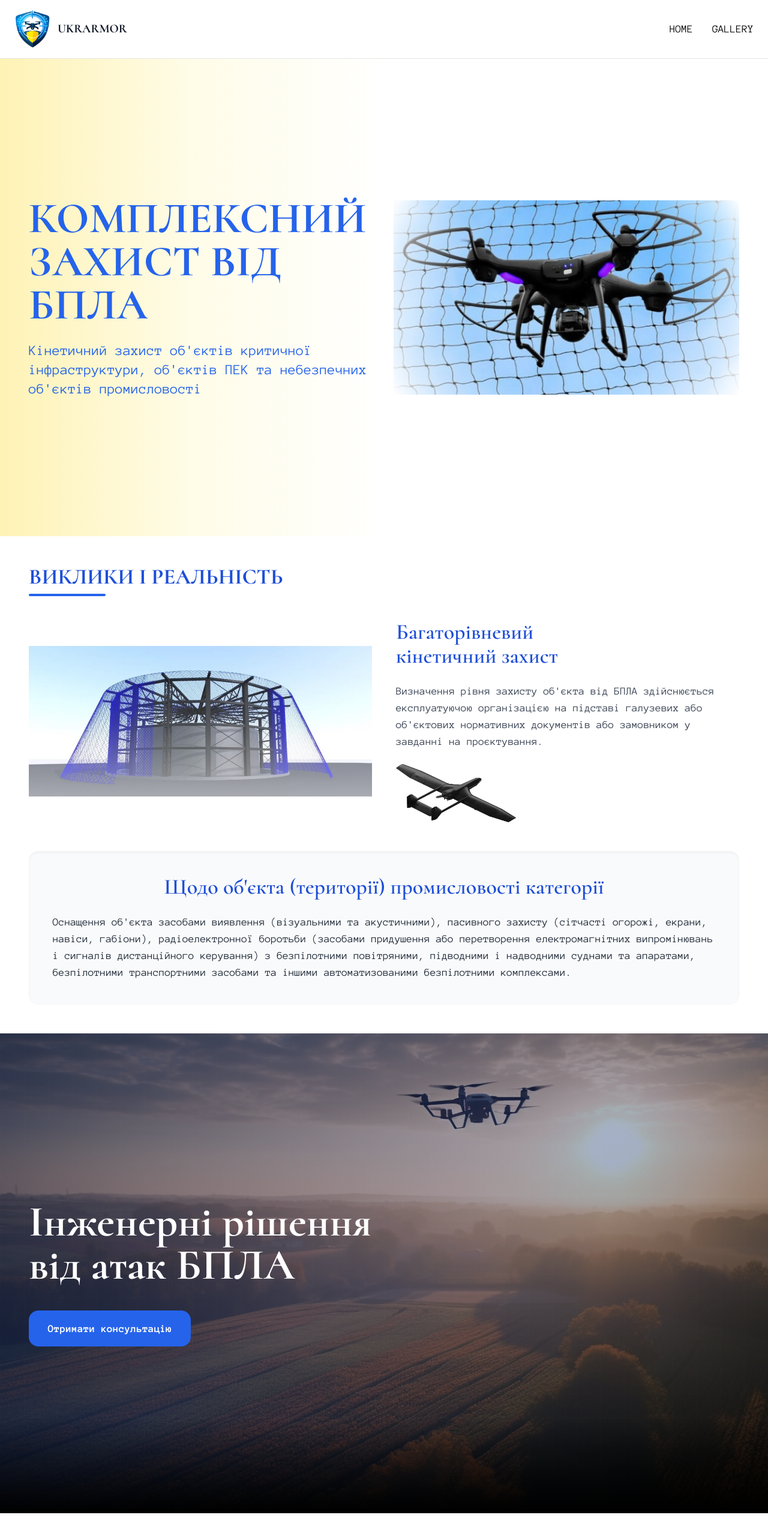
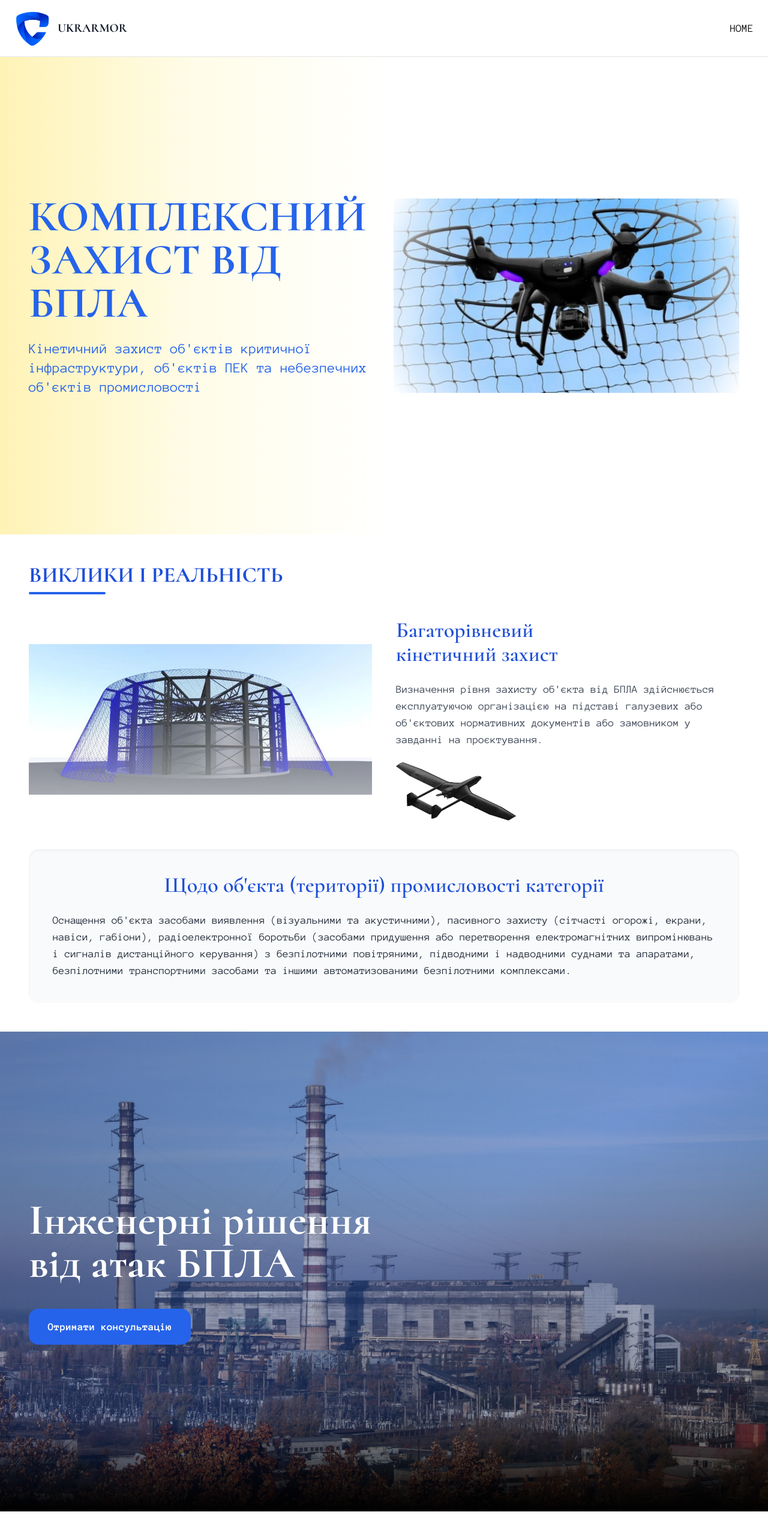
Before and after one commit to Chornei-Olha/ukrarmor, a Next.js app: page / in a window 1280 px wide. Shown: the top 2566 px of the page at 60% size. Built offline with nearby package versions, Linux system fonts and the light colour scheme; a web font is replaced by a local one.

Commit message:
added new style for title

```diff
--- a/src/components/ui/Footer.tsx
+++ b/src/components/ui/Footer.tsx
@@ -9,9 +9,9 @@ export default function Footer() {
           {/* COLUMN 1 */}
           <div className="flex items-center justify-center md:items-start md:justify-start">
             <Image
-              src="/images/logo.png"
+              src="/images/logo-s.webp"
               alt="logo"
-              width={150}
+              width={100}
               height={100}
               className="opacity-80"
             />
@@ -19,7 +19,7 @@ export default function Footer() {
 
           {/* COLUMN 2 */}
           <div className="font-roboto text-[16px] leading-[130%]">
-            <a href="/" className="block mb-3">
+            {/* <a href="/" className="block mb-3">
               Home
             </a>
             <a href="/gallery" className="block mb-3">
@@ -30,7 +30,7 @@ export default function Footer() {
             </a>
             <a href="#" className="block">
               Terms & Conditions
-            </a>
+            </a> */}
           </div>
 
           {/* COLUMN 3 */}
--- a/src/components/ui/Header.tsx
+++ b/src/components/ui/Header.tsx
@@ -15,14 +15,14 @@ export default function Header() {
       <div className="mx-auto flex container items-center justify-between px-6 py-4">
         {/* LOGO */}
         <a href="/" className="mr-auto flex items-center gap-3">
-          <Image src="/images/logo.png" alt="logo" width={60} height={60} priority />
+          <Image src="/images/logo-s.webp" alt="logo" width={60} height={60} priority />
           <span className="font-heading text-xl font-bold text-gray-900">UKRARMOR</span>
         </a>
 
         {/* DESKTOP NAV */}
         <nav className="hidden md:flex gap-8 font-roboto text-[18px] uppercase leading-none">
           <a href="/">Home</a>
-          <a href="/gallery">Gallery</a>
+          {/* <a href="/gallery">Gallery</a> */}
         </nav>
 
         {/* BURGER BUTTON */}
@@ -54,9 +54,9 @@ export default function Header() {
           <a href="/" onClick={() => setOpen(false)}>
             Home
           </a>
-          <a href="/gallery" onClick={() => setOpen(false)}>
+          {/* <a href="/gallery" onClick={() => setOpen(false)}>
             Gallery
-          </a>
+          </a> */}
         </nav>
       </div>
 
--- a/src/components/ui/HeroBPLA.tsx
+++ b/src/components/ui/HeroBPLA.tsx
@@ -5,7 +5,7 @@ export default function HeroBPLA() {
     <section className="relative h-screen w-full overflow-hidden">
       {/* Background Image */}
       <Image
-        src="/images/drone-flying.webp"
+        src="/images/TTPP.webp"
         alt="Інженерні рішення від атак БПЛА"
         fill
         priority
--- a/src/components/ui/ProcessSteps.tsx
+++ b/src/components/ui/ProcessSteps.tsx
@@ -23,7 +23,7 @@ export default function ProcessSteps() {
     },
     {
       title: 'Монтажні роботи під ключ',
-      text: 'Передбачається виводити на ринок не тільки матеріали, але й послуги з монтажу захисних конструкцій',
+      text: 'Ми виконуємо монтаж конструкцій під ключ — від проєктування до встановлення, забезпечуючи повний комплекс робіт і готовий результат для замовника.',
       color: 'bg-yellow-600',
     },
   ];
```
Also changed, not shown: public/images/TTPP.webp (added), public/images/logo-s.webp (added).
